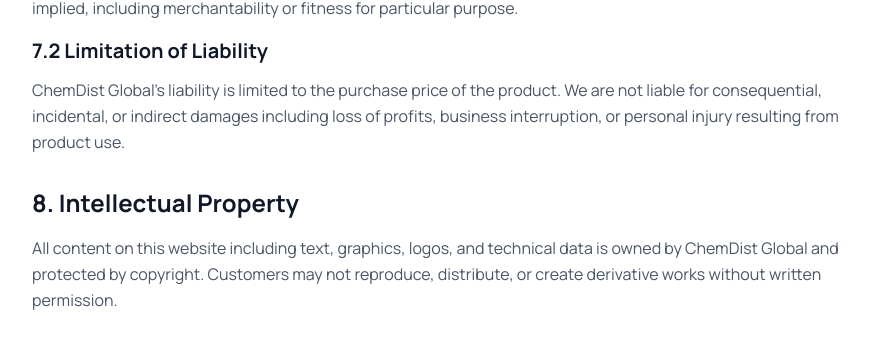
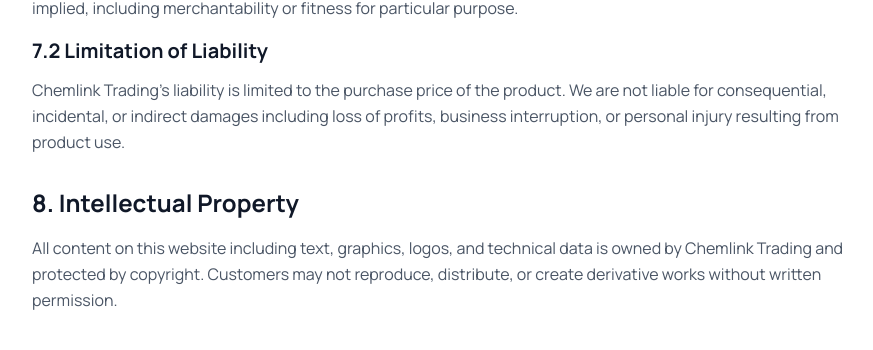
Before and after one commit to moizahmed10/chemdist-global, a Next.js app: page /en/terms in a window 1280 px wide. Shown: the part 2296-2646 px from the top of the page, without its empty margins (192-1065 px from the left). Built offline with nearby package versions, Linux system fonts and the light colour scheme.

Commit message:
google fixes

```diff
--- a/app/[locale]/company/page.tsx
+++ b/app/[locale]/company/page.tsx
@@ -59,7 +59,7 @@
             <p className="text-primary text-3xl font-black">
               {t("stats.experience.value")}
             </p>
-            <p className="text-[#677e83] dark:text-gray-400 text-sm font-medium uppercase tracking-wider">
+            <p className="text-[#677e83] dark:text-gray-400 text-sm font-medium uppercase tracking-wide break-words">
               {t("stats.experience.label")}
             </p>
           </div>
@@ -70,7 +70,7 @@
             <p className="text-primary text-3xl font-black">
               {t("stats.distributed.value")}
             </p>
-            <p className="text-[#677e83] dark:text-gray-400 text-sm font-medium uppercase tracking-wider">
+            <p className="text-[#677e83] dark:text-gray-400 text-sm font-medium uppercase tracking-wide break-words">
               {t("stats.distributed.label")}
             </p>
           </div>
@@ -81,7 +81,7 @@
             <p className="text-primary text-3xl font-black">
               {t("stats.hubs.value")}
             </p>
-            <p className="text-[#677e83] dark:text-gray-400 text-sm font-medium uppercase tracking-wider">
+            <p className="text-[#677e83] dark:text-gray-400 text-sm font-medium uppercase tracking-wide break-words">
               {t("stats.hubs.label")}
             </p>
           </div>
@@ -92,7 +92,7 @@
             <p className="text-primary text-3xl font-black">
               {t("stats.compliant.value")}
             </p>
-            <p className="text-[#677e83] dark:text-gray-400 text-sm font-medium uppercase tracking-wider">
+            <p className="text-[#677e83] dark:text-gray-400 text-sm font-medium uppercase tracking-wide break-words">
               {t("stats.compliant.label")}
             </p>
           </div>
--- a/app/[locale]/layout.tsx
+++ b/app/[locale]/layout.tsx
@@ -16,8 +16,8 @@
   metadataBase: new URL("https://chemdist-global.com"),
   title: {
     default:
-      "ChemDist Global | Premium Chemical Distribution & Supply Chain Solutions",
-    template: "%s | ChemDist Global",
+      "Chemlink Trading | Premium Chemical Distribution & Supply Chain Solutions",
+    template: "%s | Chemlink Trading",
   },
   description:
     "Leading global chemical distributor specializing in hot melt adhesives, saturated resins, and industrial pigments. Delivering premium chemicals with temperature-controlled logistics and 99.8% on-time delivery. ISO 9001:2015 certified.",
@@ -41,9 +41,9 @@
     "global chemical supplier",
     "chemical wholesaler",
   ],
-  authors: [{ name: "ChemDist Global" }],
-  creator: "ChemDist Global",
-  publisher: "ChemDist Global",
+  authors: [{ name: "Chemlink Trading" }],
+  creator: "Chemlink Trading",
+  publisher: "Chemlink Trading",
   robots: {
     index: true,
     follow: true,
@@ -59,9 +59,9 @@
     type: "website",
     locale: "en_US",
     url: "https://chemdist-global.com",
-    siteName: "ChemDist Global",
+    siteName: "Chemlink Trading",
     title:
-      "ChemDist Global | Premium Chemical Distribution & Supply Chain Solutions",
+      "Chemlink Trading | Premium Chemical Distribution & Supply Chain Solutions",
     description:
       "Leading global chemical distributor specializing in hot melt adhesives, saturated resins, and industrial pigments. ISO 9001:2015 certified with 99.8% on-time delivery. Temperature-controlled logistics worldwide.",
     images: [
@@ -69,13 +69,13 @@
         url: "/PNG.png",
         width: 1200,
         height: 630,
-        alt: "ChemDist Global - Chemical Distribution Excellence",
+        alt: "Chemlink Trading - Chemical Distribution Excellence",
       },
     ],
   },
   twitter: {
     card: "summary_large_image",
-    title: "ChemDist Global | Premium Chemical Distribution",
+    title: "Chemlink Trading | Premium Chemical Distribution",
     description:
       "Leading global chemical distributor specializing in hot melt adhesives, saturated resins, and industrial pigments. ISO 9001:2015 certified.",
     images: ["/PNG.png"],
@@ -130,7 +130,7 @@
             __html: JSON.stringify({
               "@context": "https://schema.org",
               "@type": "Organization",
-              name: "ChemDist Global",
+              name: "Chemlink Trading",
               url: "https://chemdist-global.com",
               logo: "https://chemdist-global.com/logo.png",
               description:
--- a/app/[locale]/terms/page.tsx
+++ b/app/[locale]/terms/page.tsx
@@ -37,7 +37,7 @@
                   1. Acceptance of Terms
                 </h2>
                 <p className="text-gray-600 dark:text-gray-400 leading-relaxed">
-                  By accessing or using ChemDist Global's services, you agree to
+                  By accessing or using Chemlink Trading's services, you agree to
                   be bound by these Terms of Service. These terms apply to all
                   users, including customers, vendors, and visitors. If you do
                   not agree with any part of these terms, you may not access our
@@ -206,7 +206,7 @@
                   7.2 Limitation of Liability
                 </h3>
                 <p className="text-gray-600 dark:text-gray-400 leading-relaxed">
-                  ChemDist Global's liability is limited to the purchase price
+                  Chemlink Trading's liability is limited to the purchase price
                   of the product. We are not liable for consequential,
                   incidental, or indirect damages including loss of profits,
                   business interruption, or personal injury resulting from
@@ -220,7 +220,7 @@
                 </h2>
                 <p className="text-gray-600 dark:text-gray-400 leading-relaxed">
                   All content on this website including text, graphics, logos,
-                  and technical data is owned by ChemDist Global and protected
+                  and technical data is owned by Chemlink Trading and protected
                   by copyright. Customers may not reproduce, distribute, or
                   create derivative works without written permission.
                 </p>
@@ -256,7 +256,7 @@
                     Phone: +1 (713) 555-0198
                   </p>
                   <p className="text-gray-600 dark:text-gray-400 mt-4">
-                    ChemDist Global Distribution Inc.
+                    Chemlink Trading Distribution Inc.
                     <br />
                     1450 Energy Corridor, Suite 200
                     <br />
--- a/messages/ar.json
+++ b/messages/ar.json
@@ -288,7 +288,7 @@
       "needHelp": "هل تحتاج إلى مساعدة؟",
       "helpDesc": "فريق المبيعات لدينا جاهز للمساعدة في اختيار المنتج أو الأسئلة الفنية أو تسعير الكميات الكبيرة.",
       "phone": "0192-555-713 1+",
-      "email": "sales@chemdist-global.com",
+      "email": "info@chemlinktrading.com",
       "hours": "الإثنين-الجمعة: 8 صباحاً - 6 مساءً بتوقيت وسط أمريكا",
       "browseCatalog": "تصفح كتالوجنا",
       "exploreProducts": "استكشف أكثر من 2000 منتج كيميائي"
--- a/messages/en.json
+++ b/messages/en.json
@@ -86,7 +86,7 @@
       }
     },
     "why": {
-      "title": "Why Choose ChemDist?",
+      "title": "Why Choose Chemlink Trading?",
       "quality": {
         "title": "Quality Assurance",
         "description": "All products meet international standards"
@@ -369,12 +369,12 @@
     "hero": {
       "title": "Chemical Distribution Careers |",
       "subtitle": "Join Our Industry-Leading Team",
-      "description": "Launch your career in chemical distribution with ChemDist Global. Join ISO 9001 certified industry experts committed to safety, innovation, and excellence in global chemical logistics and supply chain management.",
+      "description": "Launch your career in chemical distribution with Chemlink Trading. Join ISO 9001 certified industry experts committed to safety, innovation, and excellence in global chemical logistics and supply chain management.",
       "viewPositions": "View Open Positions",
       "learnCulture": "Learn About Our Culture"
     },
     "why": {
-      "title": "Why Choose a Career in Chemical Distribution at ChemDist Global?",
+      "title": "Why Choose a Career in Chemical Distribution at Chemlink Trading?",
       "industry": {
         "title": "Chemical Industry Leadership",
         "description": "Work with industry pioneers in chemical distribution and contribute to setting global standards in chemical safety, hazmat handling, and sustainable distribution innovation. Gain expertise in adhesives, resins, and industrial pigments."
```
